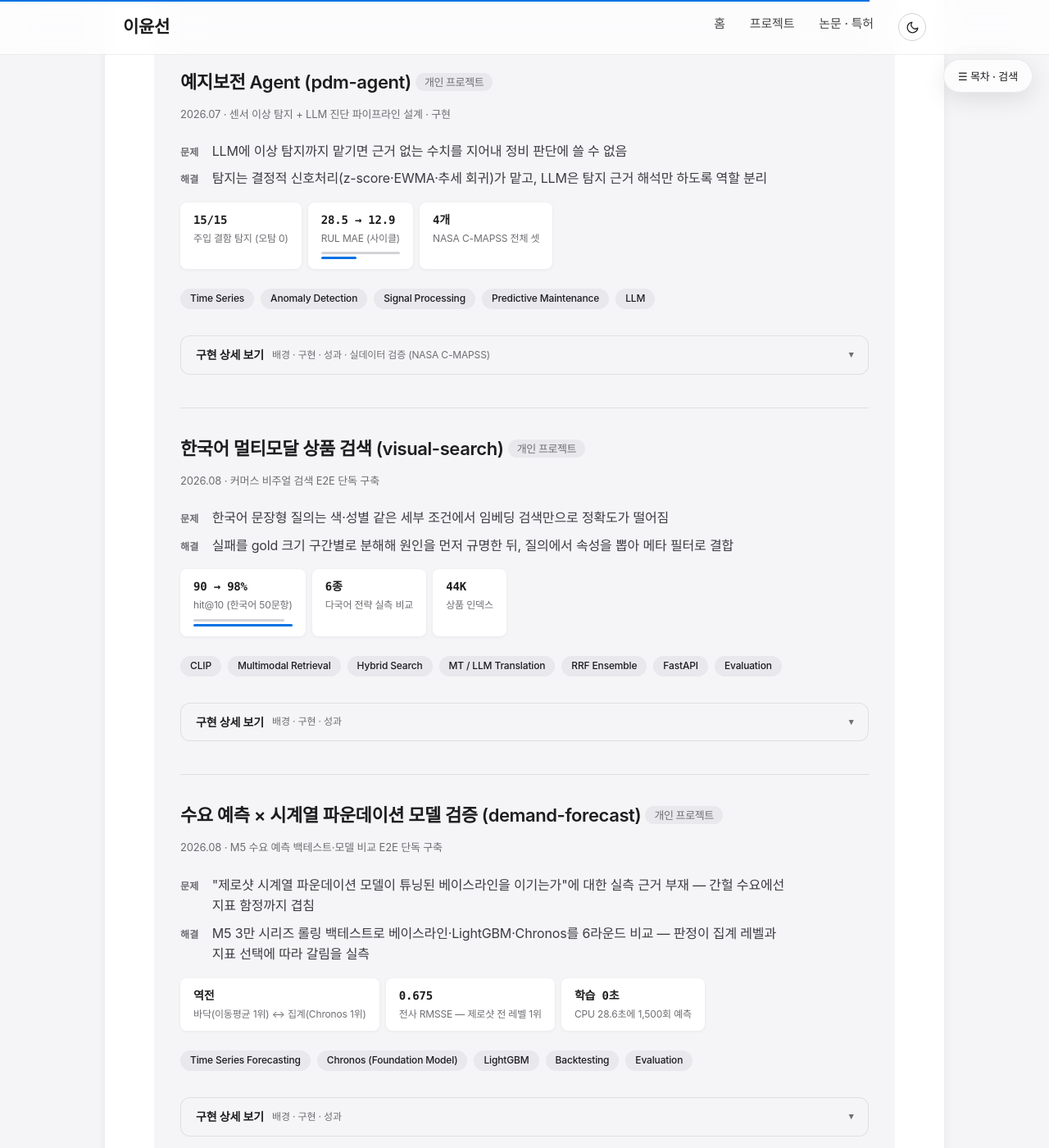
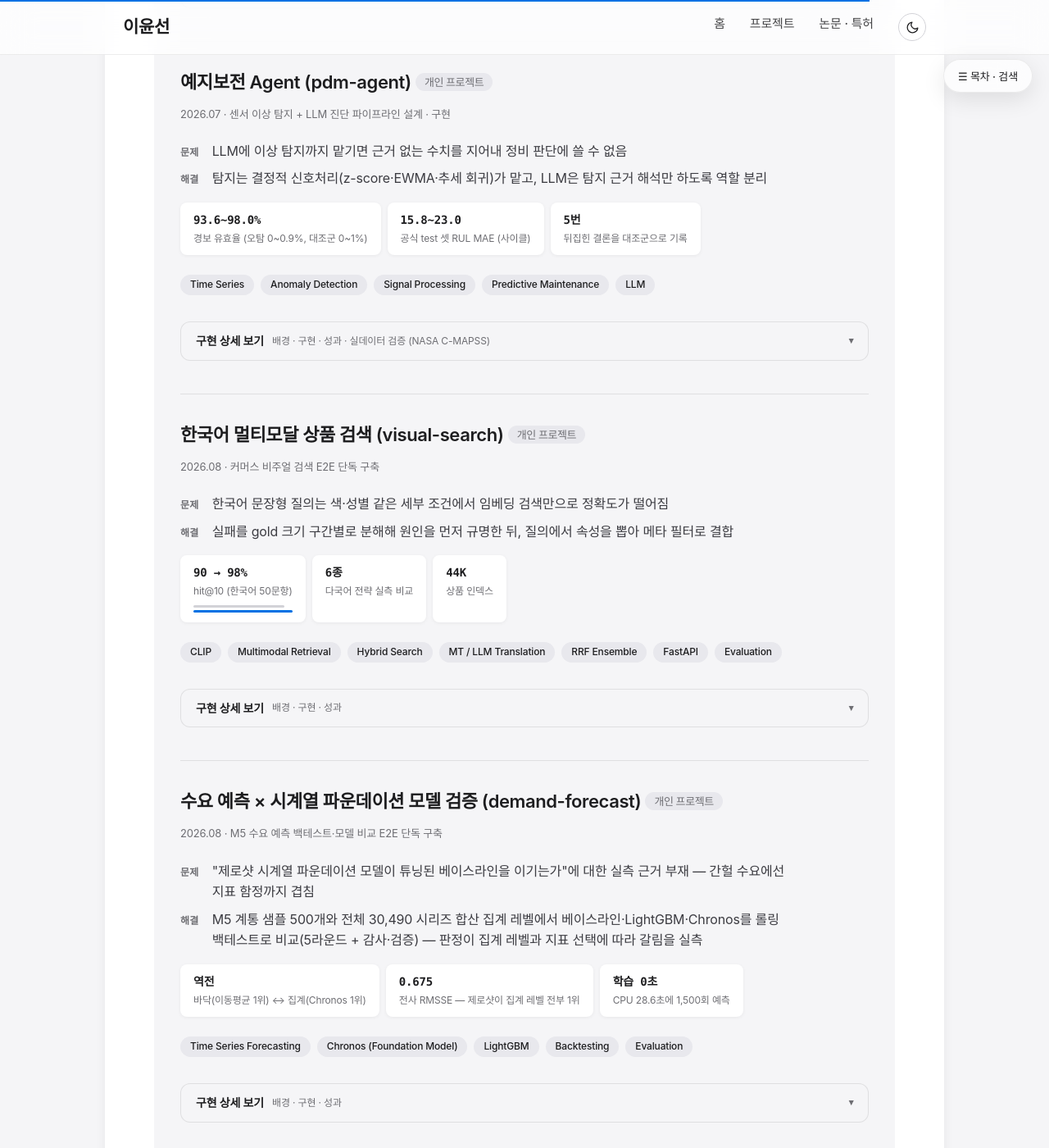
Before and after one commit to ckc5800/ckc5800.github.io, a Jekyll site: the page built from projects.html, in a window 1280 px wide and 1400 px high, scrolled down 8211 px. Shown: the whole window at 82% size. Built offline with Jekyll 4.4.1, drawn with Linux system fonts in a browser that asks for light colours; some web fonts are replaced.

Commit message:
전수 조사 3차 정정 — 저장소·슬라이드 원문과 문맥이 어긋나던 곳
- pdm-agent: 저장소가 스스로 뒤집은 중간 결론(3σ 94/100, 융합 100/100,
  고정 horizon RUL 28.5→12.9 절대 성능)을 README 최신 검증 요약으로 교체
  — 경보 유효율 93.6~98.0%(대조군 0~1%), 공식 test 셋 RUL MAE 15.8~23.0,
  학습 모델 대비 열위·LLM 접지 트레이드오프까지. 이력서 동일 반영
- demand-forecast: "3만 시리즈 백테스트"는 바닥 500샘플+전체 합산 집계로,
  "6라운드"는 5라운드+감사·검증으로, "제로샷 전 레벨 1위"는 집계 레벨 한정으로
- visual-search: gold≤50 구간이 3문항임과 필터·gold 어휘 공유로 상한값임을 병기
- portfolio-mcp: 실시간 조회 도구가 있는데 "외부 API 불필요"라던 문장 정정
- NLP: ROUGE·휴먼 평가·임베딩 선정은 슬라이드상 연구 계획 문서 → 계획으로 표기
- ZipVoice: 334ms 런을 "첫 문장이 짧은 런"으로 추정하던 것 → 첫 청크 후 중지한 런
- TTS 누수 ⑥: "18개 형상" → 6개 형상 × 3개 헤드 구성 18건

Co-Authored-By: Claude Opus 5 <noreply@anthropic.com>

```diff
--- a/projects.html
+++ b/projects.html
@@ -197,7 +197,7 @@ title: 프로젝트
         <li><span class="sentence"><strong>③ SHM 커넥터 키 장부</strong> — 키 추가는 송신 프로세스에, 삭제는 수신 프로세스에만 있어 송신측 set이 토큰당 ~26 B씩 자람.</span><span class="sentence">첫 수정은 미소비 세그먼트까지 지워 전송 중인 청크를 파괴(중단율 87%)해 롤백하고, "보냈다 ≠ 읽혔다"를 교훈으로 키만 지우는 방식으로 재수정</span></li>
         <li><span class="sentence"><strong>④ jemalloc 미연결</strong> — 이미지에 라이브러리는 있었지만 <code>LD_PRELOAD</code>가 빠져 glibc arena가 메모리를 반납하지 않음.</span><span class="sentence">연결 후 <strong>+1.51 → +0.33 MiB/h</strong>, 선형성 R² 0.90 → 0.22</span></li>
         <li><span class="sentence"><strong>⑤ 취소 요청 장부</strong> — <code>_cancelled_load_reqs</code>에 추가만 되고 삭제 경로 두 곳이 모두 도달 불가 (요청당 108 B).</span><span class="sentence">tracemalloc에서 객체 1개가 128 KiB로 커진 것을 set 해시테이블 리사이즈로 읽고, 슬롯 수(8,192)와 요청 수(2,894)가 맞는 것으로 확인</span></li>
-        <li><span class="sentence"><strong>⑥ torch stable ABI 문자열 unbox (남은 누수의 ~89%)</strong> — 파이썬 객체, GC, 단편화를 모두 배제한 뒤 jemalloc 힙 프로파일로 추적.</span><span class="sentence">표집 편향 보정을 넣자 설명률이 10%에서 84%로 올라, <code>stableivalue_conversions.h:766</code>의 <code>new std::string</code>이 해제되지 않는 것을 특정 — 20만 회 최소재현에서 호출당 +31.9 B, 대조군 0.0 B.</span><span class="sentence">prebuilt wheel이라 헤더를 고칠 수 없어 해당 op의 eager 호출을 순수 torch 스캐터로 우회하고, 18개 형상 동치 검증과 통제 A/B 성능 중립을 확인한 뒤 적용</span></li>
+        <li><span class="sentence"><strong>⑥ torch stable ABI 문자열 unbox (남은 누수의 ~89%)</strong> — 파이썬 객체, GC, 단편화를 모두 배제한 뒤 jemalloc 힙 프로파일로 추적.</span><span class="sentence">표집 편향 보정을 넣자 설명률이 10%에서 84%로 올라, <code>stableivalue_conversions.h:766</code>의 <code>new std::string</code>이 해제되지 않는 것을 특정 — 20만 회 최소재현에서 호출당 +31.9 B, 대조군 0.0 B.</span><span class="sentence">prebuilt wheel이라 헤더를 고칠 수 없어 해당 op의 eager 호출을 순수 torch 스캐터로 우회하고, 6개 형상 × 3개 헤드 구성 18건 동치 검증과 통제 A/B 성능 중립을 확인한 뒤 적용</span></li>
     </ul>
 
     <h4 class="detail-head">누수 조사 결과</h4>
@@ -365,7 +365,7 @@ title: 프로젝트
 
     <h4 class="detail-head">성과</h4>
     <ul class="detail-list">
-        <li><span class="sentence"><strong>TTFB 1,943ms → 985ms</strong> — 같은 텍스트를 양쪽 엔드포인트로 완주시킨 비교(58.0초 342청크 / 59.4초 364청크), 데모 페이지 콘솔 로그 그대로.</span><span class="sentence">첫 문장이 짧은 런에서는 334ms까지 측정됐으나 단일 런이라 대표값으로 쓰지 않음</span></li>
+        <li><span class="sentence"><strong>TTFB 1,943ms → 985ms</strong> — 같은 텍스트를 양쪽 엔드포인트로 완주시킨 비교(58.0초 342청크 / 59.4초 364청크), 데모 페이지 콘솔 로그 그대로.</span><span class="sentence">다른 런에서 334ms도 찍혔으나 첫 청크만 받고 중지한 단일 런이라 대표값으로 쓰지 않음</span></li>
         <li>원인 분석부터 조치·검증·사내 사용 부서 공유까지 단독 수행</li>
         <li>이 경험이 이후 Qwen3-TTS 플랫폼을 저지연 스트리밍 중심으로 설계하는 출발점이 됨</li>
     </ul>
@@ -572,7 +572,7 @@ title: 프로젝트
 
     <h4 class="detail-head">구현</h4>
     <p><span class="sentence"><strong>모델 설계:</strong> 대화 요약은 BART, 문서 요약은 T5로 나눠 개발.</span><span class="sentence">후속으로 사전 학습 표현을 훼손하지 않는 R3F 정규화 파인튜닝을 설계하고 적용을 계획.</span></p>
-    <p><span class="sentence"><strong>데이터 파이프라인:</strong> 한국어 대화-요약 쌍 데이터 수집과 전처리, 임베딩 모델 선정까지 학습 파이프라인을 직접 구축.</span><span class="sentence">ROUGE 점수와 사내 인원 휴먼 평가를 품질 지표로 사용.</span></p>
+    <p><span class="sentence"><strong>연구 계획:</strong> 한국어 대화-요약 쌍 데이터 수집·전처리와 한국어 임베딩 모델 선택을 1단계로 잡고, ROUGE 점수와 사내 인원 휴먼 평가를 평가 지표로 설정.</span></p>
 
     <h4 class="detail-head">성과</h4>
     <ul class="detail-list">
@@ -959,9 +959,9 @@ title: 프로젝트
         <dt>해결</dt><dd>탐지는 결정적 신호처리(z-score·EWMA·추세 회귀)가 맡고, LLM은 탐지 근거 해석만 하도록 역할 분리</dd>
     </dl>
     <div class="metrics">
-        <div class="metric"><span class="metric-value">15/15</span><span class="metric-label">주입 결함 탐지 (오탐 0)</span></div>
-        <div class="metric"><span class="metric-value">28.5 → 12.9</span><span class="metric-label">RUL MAE (사이클)</span></div>
-        <div class="metric"><span class="metric-value">4개</span><span class="metric-label">NASA C-MAPSS 전체 셋</span></div>
+        <div class="metric"><span class="metric-value">93.6~98.0%</span><span class="metric-label">경보 유효율 (오탐 0~0.9%, 대조군 0~1%)</span></div>
+        <div class="metric"><span class="metric-value">15.8~23.0</span><span class="metric-label">공식 test 셋 RUL MAE (사이클)</span></div>
+        <div class="metric"><span class="metric-value">5번</span><span class="metric-label">뒤집힌 결론을 대조군으로 기록</span></div>
     </div>
     <div class="tech-tags">
         <span class="tech-tag">Time Series</span>
@@ -989,10 +989,11 @@ title: 프로젝트
 
     <h4 class="detail-head">실데이터 검증 (NASA C-MAPSS)</h4>
     <ul class="detail-list">
-        <li>같은 탐지기를 터보팬 엔진 100대의 run-to-failure 벤치마크에 적용 — 합성에서 튜닝한 4σ 한계는 63/100으로 보수적, 3σ 완화 시 <strong>고장 전 경보 94/100, 조기 경보 0건</strong> (관리한계 트레이드오프를 표로 공개)</li>
-        <li>RUL은 보정(엔진 1~50)과 평가(51~100)를 분리해 라벨 누수 차단 — 선형 외삽 MAE 28.5사이클을 지수 열화 모델로 <strong>12.9사이클</strong>까지 절반 이하로 개선 (추정 보류 트레이드오프까지 기록)</li>
-        <li><span class="sentence"><strong>4개 셋 전부로 확장</strong>(통합 CLI) — 운전 조건이 6개인 FD002는 정규화 없이 경보 0/130이었고, 조건별 z-정규화로 104/130 회복.</span><span class="sentence">난이도는 결함 모드 수보다 <strong>운전 조건 수</strong></span></li>
-        <li><span class="sentence">센서 10개를 하나의 health index로 <strong>융합</strong> — 단일 결함 모드 셋은 대폭 개선(FD001 94→<strong>100/100</strong>, FD002 104→<strong>130/130</strong>), 결함 모드가 2개인 셋은 오히려 악화.</span><span class="sentence">평균 융합의 전제가 깨지는 지점까지 그대로 기록</span></li>
+        <li><span class="sentence">같은 탐지기를 터보팬 엔진 run-to-failure 벤치마크 4개 셋(FD001~FD004)에 적용.</span><span class="sentence">운전 조건이 6개인 FD002·FD004는 조건별 z-정규화가 없으면 k를 0.5까지 낮춰도 유효 경보율 14%에 그침</span></li>
+        <li><span class="sentence"><strong>경보 지표 재설계</strong> — 탐지율·리드타임만 보면 무조건 경보하는 상수 예측기가 만점을 받음.</span><span class="sentence">예고 20~100사이클만 유효로 치는 4분류로 바꾸자 상수 대조군은 0~1%로 무너지고, 권장 구성(전처리 없음, k=2.0)은 <strong>유효율 93.6~98.0%·오탐 0~0.9%</strong></span></li>
+        <li><span class="sentence"><strong>공식 test 셋 RUL</strong> — MAE 15.8~23.0사이클·응답률 75~86%로 상수·생존시간 대조군을 전 구성에서 이김.</span><span class="sentence">학습 기반 모델(FD001 RMSE 15~18.5)에는 응답률·정확도 모두 뒤짐 — 이 접근의 가치는 정확도가 아니라 라벨·학습 없이 바로 배치할 수 있다는 점</span></li>
+        <li><span class="sentence"><strong>뒤집힌 결론 5건을 기록</strong> — 센서 융합·평활·센서 선택이 경보를 개선한다던 결론은 ROC로 보니 k 하나로 얻어지는 것이었음.</span><span class="sentence">고장 30사이클 전 시점의 RUL MAE(선형 28.5 → 지수 12.9)도 정답이 상수라 "항상 30"이 0.0을 받는 지표여서, 두 모델의 상대 비교로만 사용</span></li>
+        <li><span class="sentence"><strong>LLM 진단 접지 검증</strong> — 3B의 미접지 0%는 10회 중 6회를 숫자 없이 서술해 얻은 값이었고, 7B는 수치 109개 중 2개(1.8%)를 지어냄.</span><span class="sentence">탐지는 결정적 알고리즘, LLM은 서술만 맡기는 분리가 필요한 실측 사례</span></li>
     </ul>
 
     <p class="repo-link"><a href="https://github.com/ckc5800/pdm-agent" target="_blank">GitHub 저장소</a></p>
@@ -1039,7 +1040,7 @@ title: 프로젝트
 
     <p class="repo-link"><a href="https://github.com/ckc5800/visual-search" target="_blank">GitHub 저장소 (데모 GIF·평가 리포트·번역문 전수 기록)</a></p><h4 class="detail-head">성과</h4>
     <ul class="detail-list">
-        <li><span class="sentence">한국어 50문항 × 44K 기준 <strong>hit@10 90% → 98%</strong>.</span><span class="sentence">임베딩 단독의 세부 조건 약점을 구간 분해로 먼저 규명(gold≤50 구간 precision@10 0.10)한 뒤, 질의에서 색·성별·용도를 뽑아 메타 필터로 결합해 해소(0.53)</span></li>
+        <li><span class="sentence">한국어 50문항 × 44K 기준 <strong>hit@10 90% → 98%</strong>.</span><span class="sentence">임베딩 단독의 세부 조건 약점을 구간 분해로 먼저 규명(gold≤50 구간 3문항, precision@10 0.10)한 뒤, 질의에서 색·성별·용도를 뽑아 메타 필터로 결합해 해소(0.53).</span><span class="sentence">gold와 필터가 같은 메타데이터 어휘를 쓰므로 추출이 정확할 때의 상한에 가까운 값임을 함께 기록</span></li>
         <li><span class="sentence">같은 이미지 인덱스에서 텍스트 경로만 바꿔 <strong>다국어 전략 6종을 실측 비교</strong>.</span><span class="sentence">m-clip 48% &lt; 소형 MT 86% &lt; <strong>LLM(3B)+커머스 용어집 92%</strong>. 번역기는 크기순이 아님(NLLB 600M 76% &lt; 8배 작은 opus 86%)</span></li>
         <li><span class="sentence"><strong>대형 멀티링구얼(jina-v2 865M)과는 상보 관계</strong>. 지표는 jina-v2가 앞서지만 임베딩 비용이 ko-clip의 약 130배.</span><span class="sentence">실패 문항도 정확히 갈림. 외래어는 멀티링구얼이, 콩글리시는 한국어 특화가 강세</span></li>
         <li><span class="sentence">gold가 넓은 질의는 hit이 자동으로 나온다. 이 <strong>인플레이션</strong>을 구간별 분해·precision@10 병기로 해소.</span><span class="sentence">결과마다 재현 메타(모델 id·시각·top-10 id) 기록</span></li>
@@ -1057,11 +1058,11 @@ title: 프로젝트
     <p class="project-meta">2026.08 · M5 수요 예측 백테스트·모델 비교 E2E 단독 구축</p>
     <dl class="ps">
         <dt>문제</dt><dd>"제로샷 시계열 파운데이션 모델이 튜닝된 베이스라인을 이기는가"에 대한 실측 근거 부재 — 간헐 수요에선 지표 함정까지 겹침</dd>
-        <dt>해결</dt><dd>M5 3만 시리즈 롤링 백테스트로 베이스라인·LightGBM·Chronos를 6라운드 비교 — 판정이 집계 레벨과 지표 선택에 따라 갈림을 실측</dd>
+        <dt>해결</dt><dd>M5 계통 샘플 500개와 전체 30,490 시리즈 합산 집계 레벨에서 베이스라인·LightGBM·Chronos를 롤링 백테스트로 비교(5라운드 + 감사·검증) — 판정이 집계 레벨과 지표 선택에 따라 갈림을 실측</dd>
     </dl>
     <div class="metrics">
         <div class="metric"><span class="metric-value">역전</span><span class="metric-label">바닥(이동평균 1위) ↔ 집계(Chronos 1위)</span></div>
-        <div class="metric"><span class="metric-value">0.675</span><span class="metric-label">전사 RMSSE — 제로샷 전 레벨 1위</span></div>
+        <div class="metric"><span class="metric-value">0.675</span><span class="metric-label">전사 RMSSE — 제로샷이 집계 레벨 전부 1위</span></div>
         <div class="metric"><span class="metric-value">학습 0초</span><span class="metric-label">CPU 28.6초에 1,500회 예측</span></div>
     </div>
     <div class="tech-tags">
@@ -1075,7 +1076,7 @@ title: 프로젝트
         <summary><span class="sum-text">구현 상세 보기</span><span class="sum-hint">배경 · 구현 · 성과</span><span class="sum-close">수요 예측 × 시계열 파운데이션 모델 검증 (demand-forecast) — 접기</span></summary>
         <div class="detail-body">
 <h4 class="detail-head">배경</h4>
-    <p><span class="sentence">시계열 파운데이션 모델(Chronos)의 제로샷 성능 주장을 커머스 수요 데이터에서 직접 검증.</span><span class="sentence">월마트 일별 판매 30,490 시리즈(M5)에 h=28 롤링 오리진 백테스트를 구축하고, 오염 검증(M5가 Chronos 학습 코퍼스가 아닌 공식 제로샷 평가셋임을 확인)부터 선행.</span></p>
+    <p><span class="sentence">시계열 파운데이션 모델(Chronos)의 제로샷 성능 주장을 커머스 수요 데이터에서 직접 검증.</span><span class="sentence">월마트 일별 판매 30,490 시리즈(M5)에서 계통 샘플 500개(바닥 레벨)와 전체 합산 집계 레벨로 h=28 롤링 오리진 백테스트를 구축하고, 오염 검증(M5가 Chronos 학습 코퍼스가 아닌 공식 제로샷 평가셋임을 확인)부터 선행.</span></p>
 
     <h4 class="detail-head">구현</h4>
     <ul class="detail-list">
@@ -1086,7 +1087,7 @@ title: 프로젝트
 
     <p class="repo-link"><a href="https://github.com/ckc5800/demand-forecast" target="_blank">GitHub 저장소 (라운드별 실측 기록·검증 리포트)</a></p><h4 class="detail-head">성과</h4>
     <ul class="detail-list">
-        <li><span class="sentence"><strong>계층 레벨에서 판정 역전 실측</strong>.</span><span class="sentence">판매 0이 55%인 바닥 레벨은 28일 이동평균이 RMSSE 1위(0.741), 집계 레벨(0 비율 ~0%)은 제로샷 Chronos가 전 레벨 1위(store 0.717·전사 0.675) — 파운데이션 모델의 가치는 "신호가 있는 곳"에서 크다</span></li>
+        <li><span class="sentence"><strong>계층 레벨에서 판정 역전 실측</strong>.</span><span class="sentence">판매 0이 55%인 바닥 레벨은 28일 이동평균이 RMSSE 1위(0.741), 집계 레벨(0 비율 ~0%)은 제로샷 Chronos가 집계 3개 레벨 모두 1위(store 0.717·전사 0.675) — 파운데이션 모델의 가치는 "신호가 있는 곳"에서 크다</span></li>
         <li><span class="sentence"><strong>지표·집계 방식이 결론을 바꾸는 지점 문서화</strong>.</span><span class="sentence">"전부 0 예측"이 naive를 이기는 간헐 수요 함정, MASE/RMSSE 승자 분화, 판매량 가중 시 이동평균-Chronos 동률(0.718 vs 0.720)</span></li>
         <li><span class="sentence"><strong>반론 봉쇄</strong> — LightGBM 스윕 6구성 전수 기록·달력 공변량·집계 레벨별 재설계까지 측정.</span><span class="sentence">학습 모델이 학습 0초 제로샷을 평균에서 못 넘는 구도 확인(시리즈별 승수 4/10 한계 병기)</span></li>
         <li><span class="sentence"><strong>강건성 검증</strong> — 겹치지 않는 대체 샘플·6폴드 확장에서 순위 재현, 컨텍스트 길이 민감도 ±0.5%.</span><span class="sentence">코드 감사로 잠재 버그 4건 수정, 회귀 테스트 10개</span></li>
@@ -1123,7 +1124,7 @@ title: 프로젝트
 
     <h4 class="detail-head">구현</h4>
     <p><span class="sentence"><strong>도구 설계:</strong> read-only 도구 7개 — 구조화 조회(프로필/프로젝트/논문·특허) + BM25 문서 검색 + 실시간 조회(GitHub 활동·블로그·회사 공식 정보).</span><span class="sentence">검색 실패 시 다음 행동을 안내하는 actionable 오류 응답 설계.</span></p>
-    <p><span class="sentence"><strong>경량 아키텍처:</strong> 의존성 2개(MCP SDK + rank_bm25)만으로 구성 — 임베딩 서버·외부 API·GPU 불필요, clone 후 30초 내 동작.</span><span class="sentence">추론은 클라이언트 LLM에 위임하고 서버는 결정적으로 유지.</span></p>
+    <p><span class="sentence"><strong>경량 아키텍처:</strong> 의존성 2개(MCP SDK + rank_bm25)만으로 구성 — 임베딩 서버·GPU 불필요, clone 후 30초 내 동작.</span><span class="sentence">실시간 조회는 표준 라이브러리(urllib)만 쓰고, 조회 실패 시 정적 데이터로 답하도록 안내.</span><span class="sentence">추론은 클라이언트 LLM에 위임하고 서버는 결정적으로 유지.</span></p>
 
     <ul class="detail-list">
         <li>FastMCP 기반 stdio 서버, Pydantic 입력 검증, read-only 어노테이션</li>
@@ -1237,9 +1238,9 @@ title: 프로젝트
         <tr><td>전차 탐지 모델</td><td>인피닉</td><td>2023.01 ~ 08</td><td>국방 도메인 전차 탐지 모델 개발</td></tr>
         <tr><td>OCR 데이터 생성 도구</td><td>이든티앤에스</td><td>2022.04 ~ 08</td><td>PyQt 주석 도구 단독 개발로 자동화 — 프로젝트 성과금 수령</td></tr>
         <tr><td>금융 데이터 파이프라인</td><td>큐헷지</td><td>2020.09 ~ 2021.09</td><td>수집 → 정제 → 검증 → 저장 자동화로 수작업 대체</td></tr>
-        <tr><td>예지보전 Agent</td><td>개인</td><td>2026.07</td><td>결정적 신호처리로 탐지, LLM은 해석만 — NASA C-MAPSS 검증</td></tr>
+        <tr><td>예지보전 Agent</td><td>개인</td><td>2026.07</td><td>결정적 신호처리로 탐지, LLM은 해석만 — NASA C-MAPSS에서 자명한 대조군과 비교 검증</td></tr>
         <tr><td>한국어 멀티모달 상품 검색</td><td>개인</td><td>2026.08</td><td>CLIP 인덱스 44,072개, 실패를 구간별로 분해해 원인 규명</td></tr>
-        <tr><td>수요 예측 × 파운데이션 모델</td><td>개인</td><td>2026.08</td><td>M5 3만 시리즈 롤링 백테스트 — 집계 레벨에 따라 판정이 갈림을 실측</td></tr>
+        <tr><td>수요 예측 × 파운데이션 모델</td><td>개인</td><td>2026.08</td><td>M5 롤링 백테스트 — 집계 레벨에 따라 판정이 갈림을 실측</td></tr>
         <tr><td>Portfolio MCP Server</td><td>개인</td><td>2026.07</td><td>MCP 서버·클라이언트 양쪽 구현, 서버는 결정적으로 유지</td></tr>
         <tr><td>AI Face De-ID</td><td>대외 4인 팀</td><td>2021</td><td>생성 얼굴로 대체하는 비식별화 — 형태 보존, 신원만 제거</td></tr>
         <tr><td>심전도 부정맥 진단</td><td>대회</td><td>2021</td><td>과기정통부·NIA 데이터톤 — 기저선 제거 후 1D-CNN 분류</td></tr>
```
Also changed, not shown: 1 other file.
